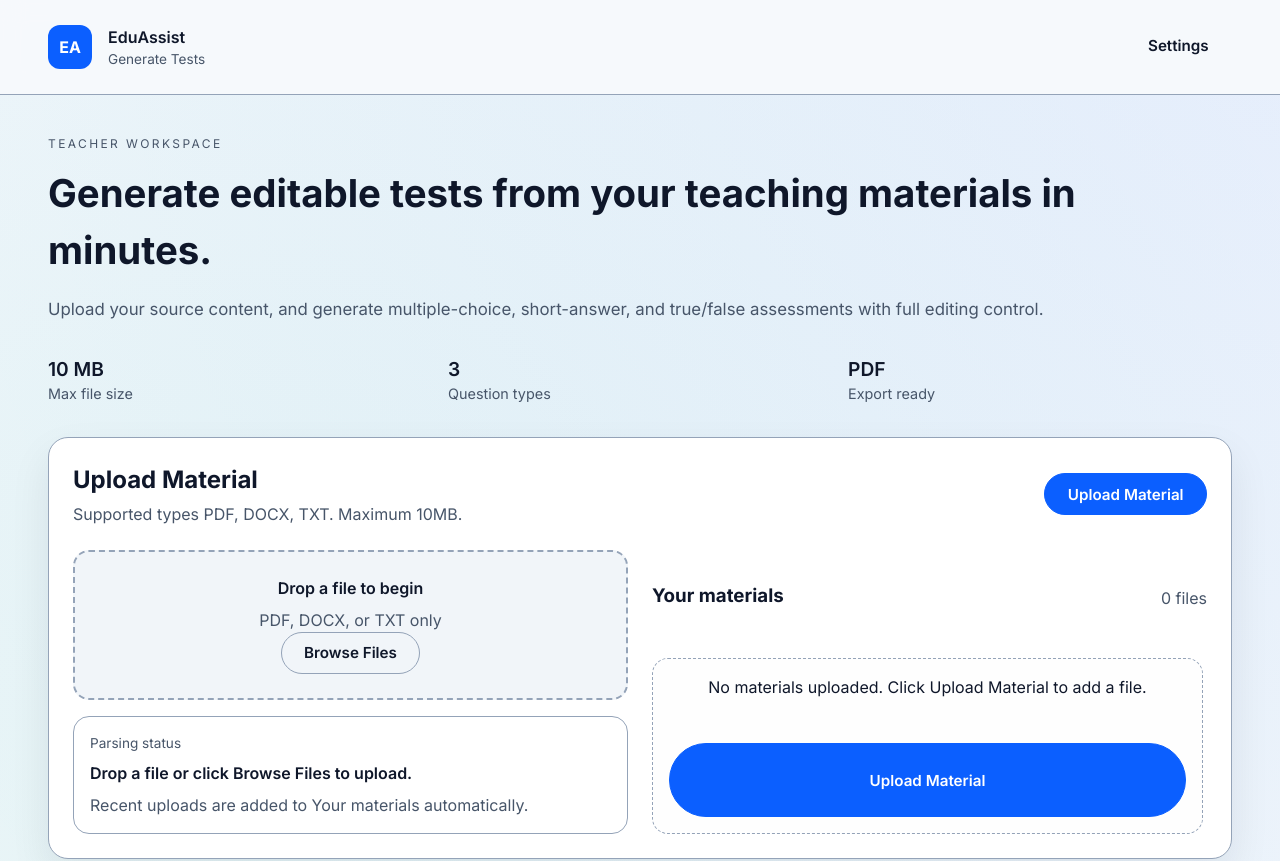
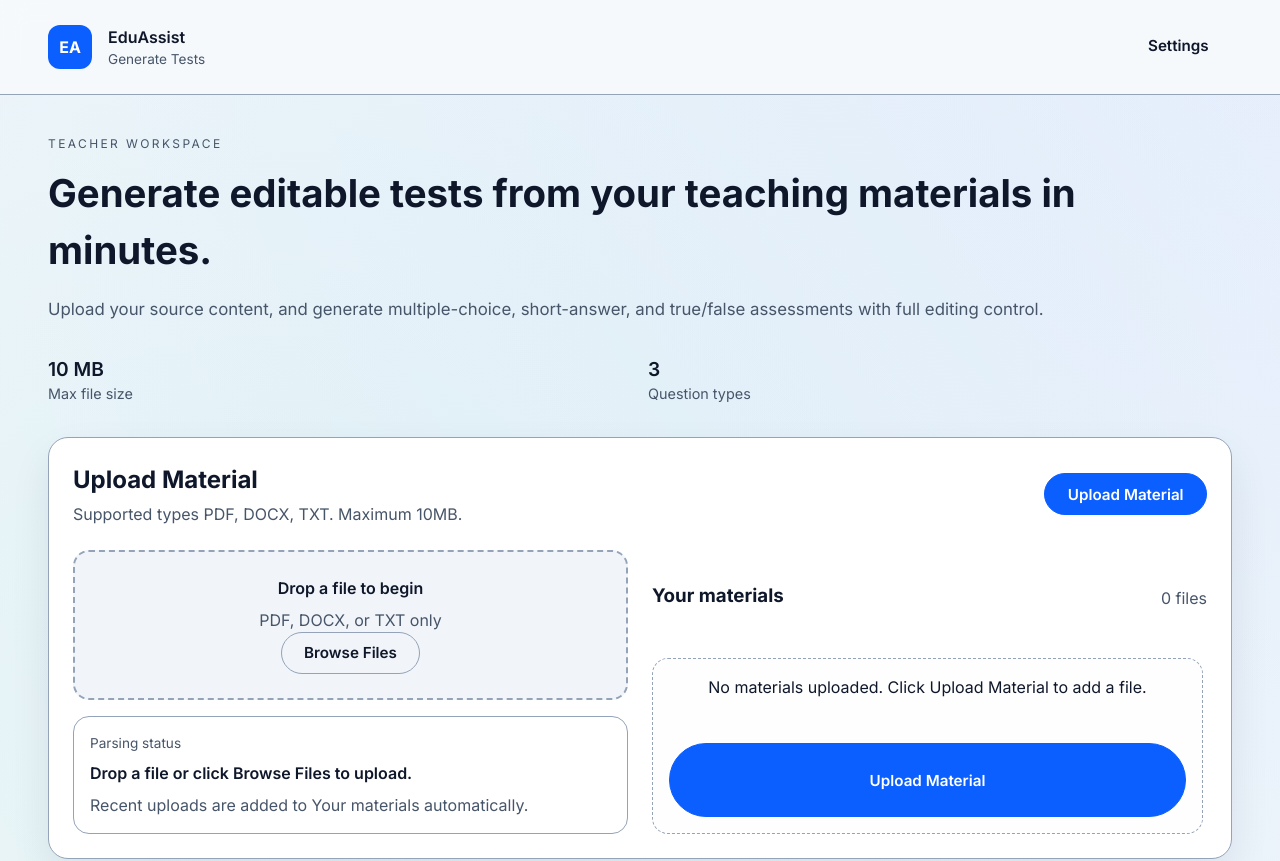
Before and after one commit to shahd803/EduAssist, a Next.js app: page / in a window 1280 px wide. Shown: the top 861 px of the page. Built offline with nearby package versions, Linux system fonts and the light colour scheme.

Commit message:
removed wrong text in hero

```diff
--- a/src/components/Hero.jsx
+++ b/src/components/Hero.jsx
@@ -17,10 +17,6 @@ function Hero() {
             <p className="metric-value">3</p>
             <p className="metric-label">Question types</p>
           </div>
-          <div>
-            <p className="metric-value">PDF</p>
-            <p className="metric-label">Export ready</p>
-          </div>
         </div>
       </div>
     </section>
```
